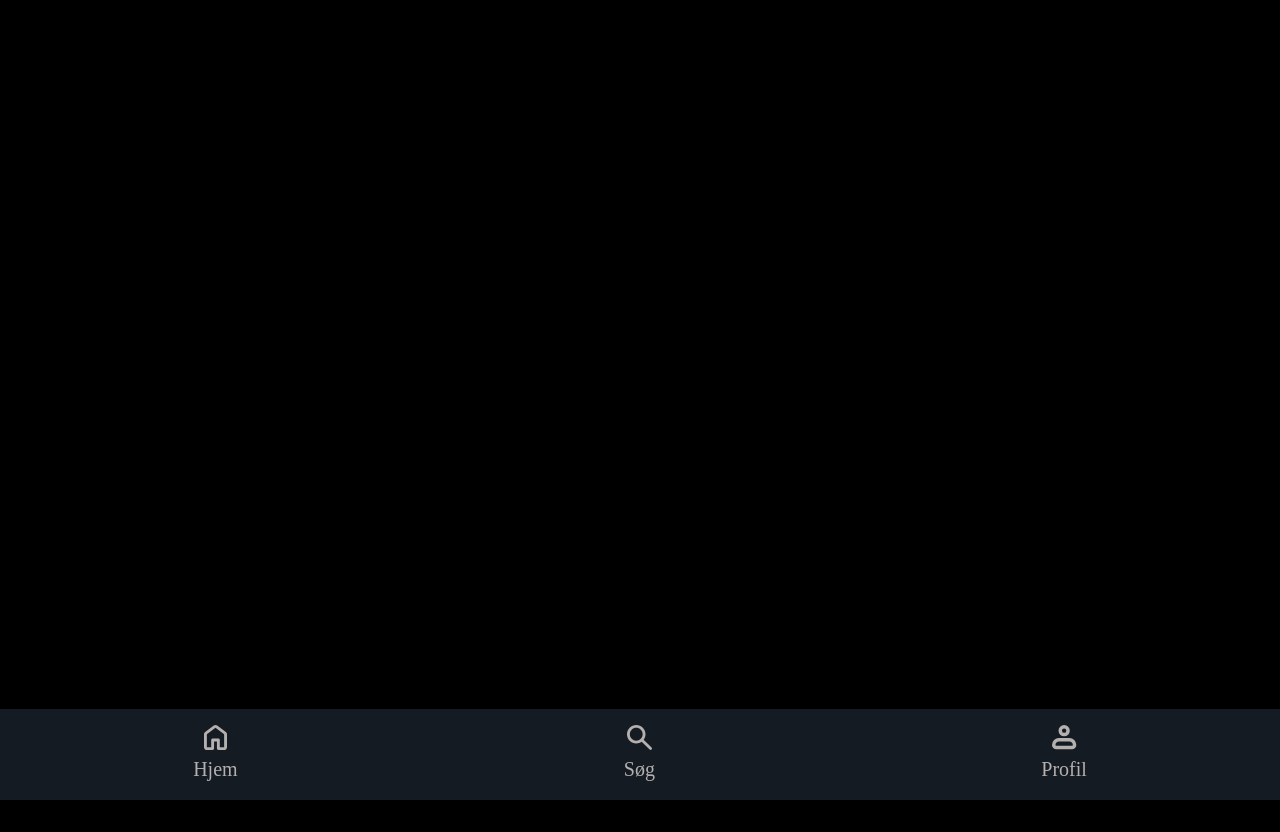
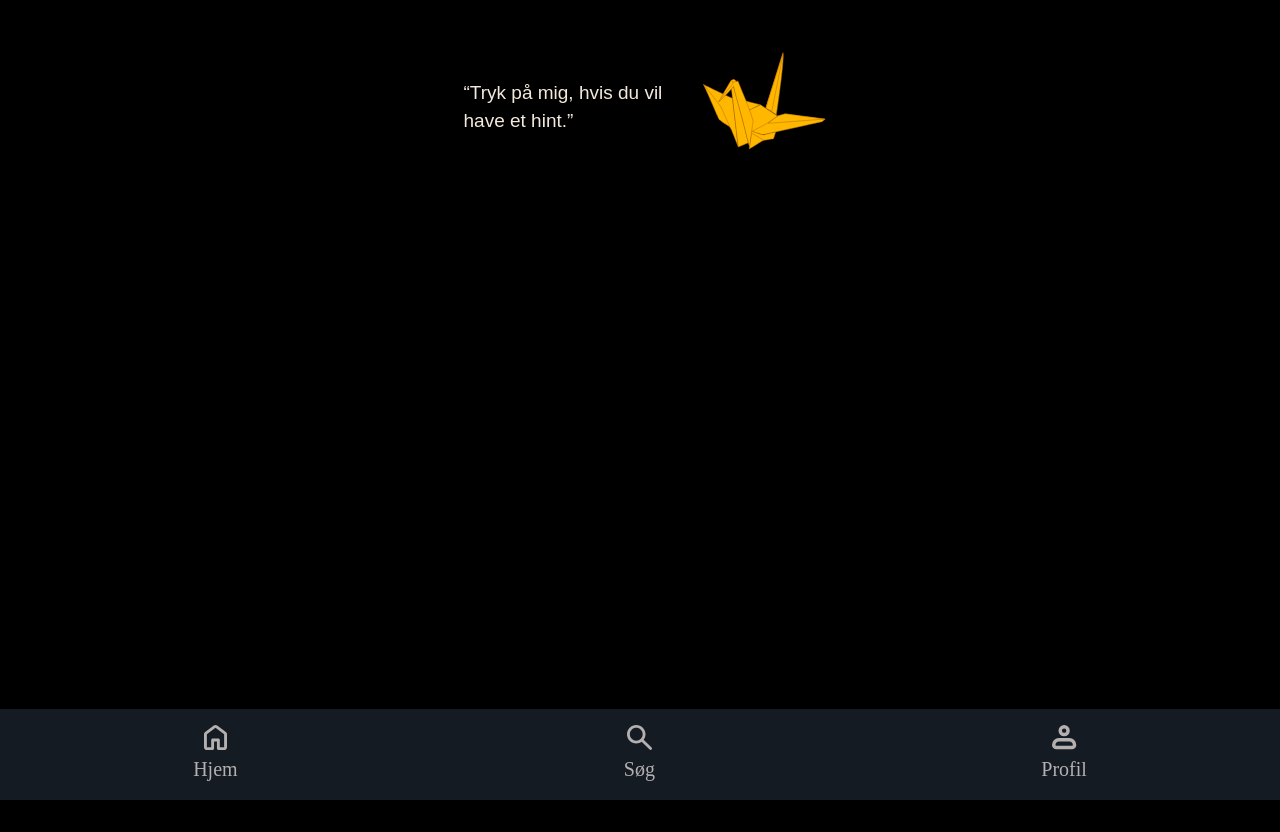
Before and after one commit to SarahNevin/filosofiapp, a React (Vite) app: page /quiz in a window 1280 px wide. Before the commit the page ends 800 px from the top, so only its background shows below. Built offline with nearby package versions, Linux system fonts and the light colour scheme; a web font is replaced by a local one.

Commit message:
Guidetekst med animeret trane tilføjet

```diff
--- a/src/views/QuizView.jsx
+++ b/src/views/QuizView.jsx
@@ -1,8 +1,16 @@
 import Navigation from "../components/Navigation";
+import Guidetekst from "../components/Guidetekst";
 
 export default function QuizView() {
   return (
     <div className="min-h-screen pb-[91px]">
+      <Guidetekst
+        kanKlikkes={true}
+        animated={true}
+      >
+        “Tryk på mig, hvis du vil have et hint.”
+      </Guidetekst>
+
       <Navigation />
     </div>
   );
```
